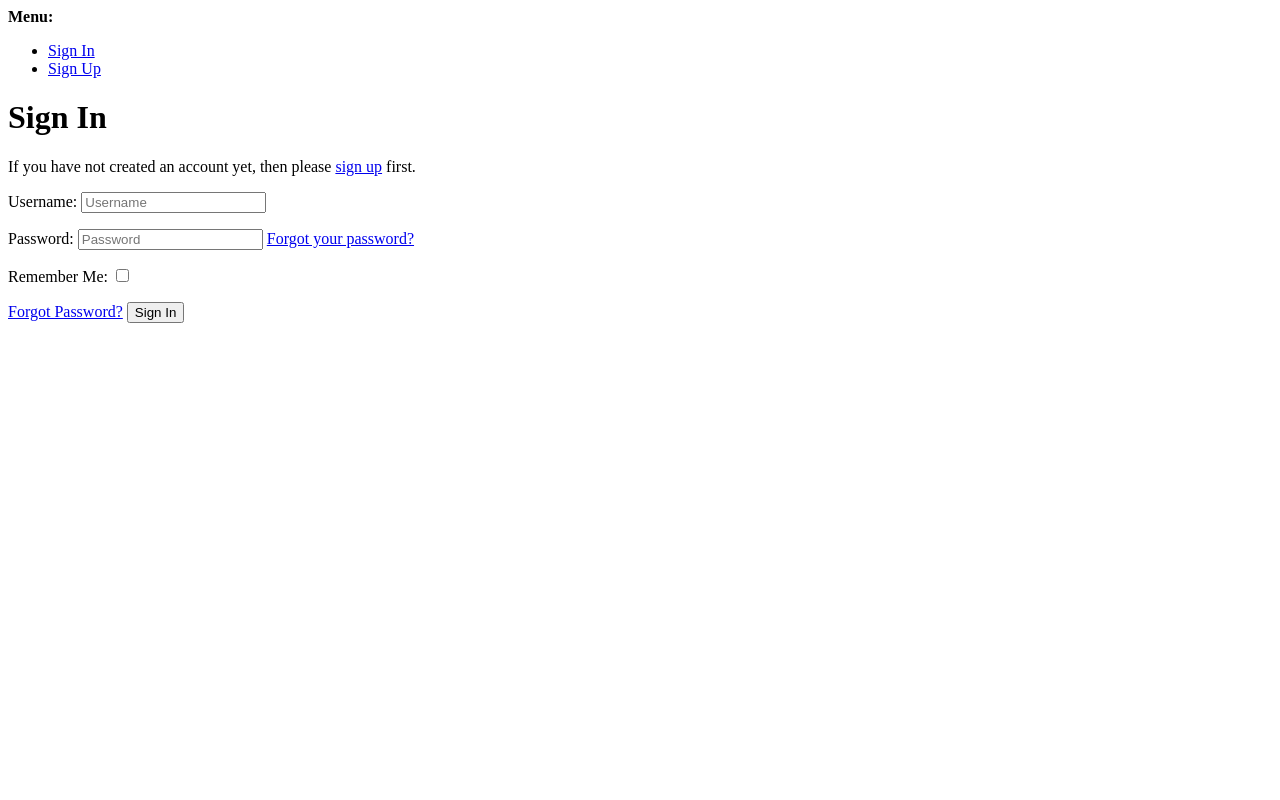
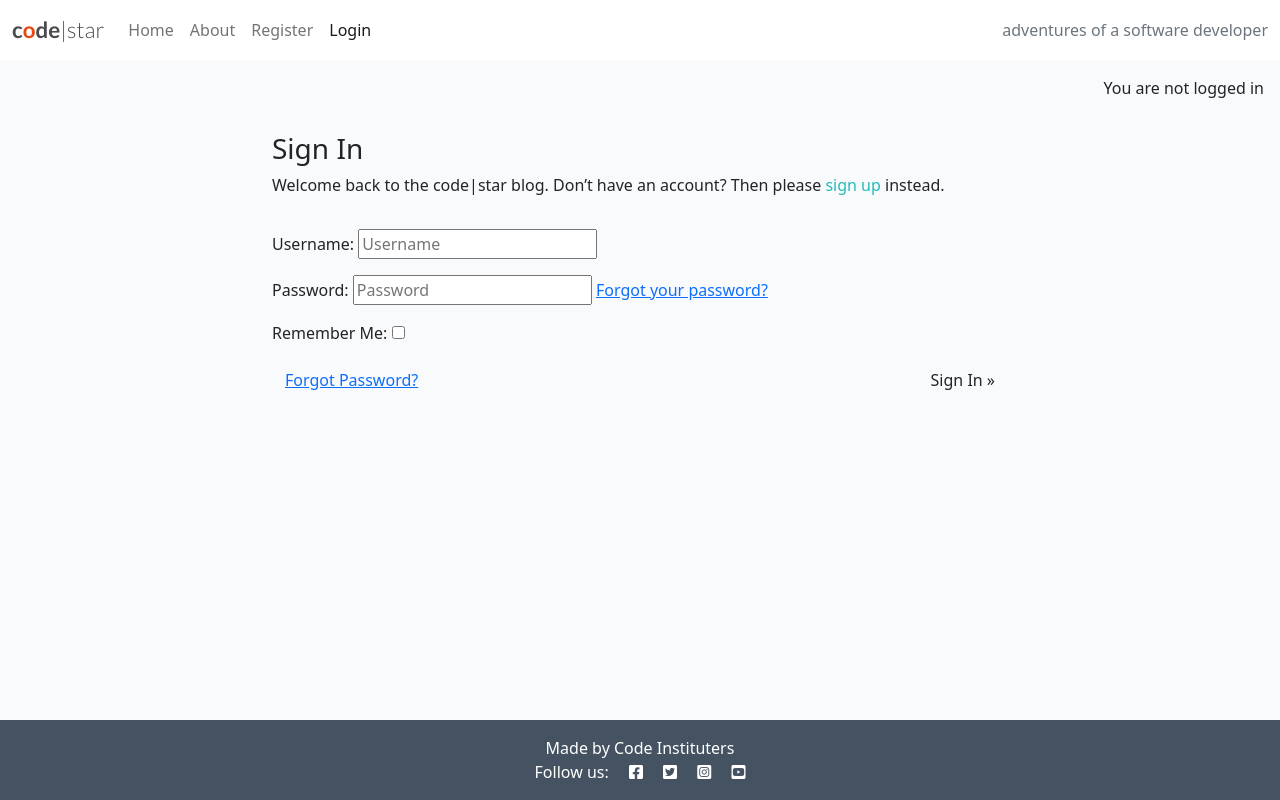
Before and after one commit to Victor400/codestar_blog, a Django app: page /accounts/login/ in a window 1280 px wide. Run offline with Django 4.2, Linux system fonts and the light colour scheme; some libraries are stand-ins or nearby versions.

Commit message:
Style login page to match project design using Bootstrap and base layout
- Updated templates/account/login.html to extend base.html
- Replaced default AllAuth markup with Bootstrap grid and classes
- Removed unused social login section
- Added helpful message and styled button and password reset link

```diff
--- a/templates/account/login.html
+++ b/templates/account/login.html
@@ -1,46 +1,37 @@
-{% extends "account/base.html" %}
-
+{% extends "base.html" %}
 {% load i18n %}
-{% load account socialaccount %}
 
 {% block head_title %}{% trans "Sign In" %}{% endblock head_title %}
 
 {% block content %}
+<div class="container">
+  <div class="row">
+    <div class="col-md-8 mt-3 offset-md-2">
+      <h3>{% trans "Sign In" %}</h3>
 
-<h1>{% trans "Sign In" %}</h1>
-
-{% get_providers as socialaccount_providers %}
-
-{% if socialaccount_providers %}
-<p>{% blocktrans with site.name as site_name %}Please sign in with one
-of your existing third party accounts. Or, <a href="{{ signup_url }}">sign up</a>
-for a {{ site_name }} account and sign in below:{% endblocktrans %}</p>
-
-<div class="socialaccount_ballot">
-
-  <ul class="socialaccount_providers">
-    {% include "socialaccount/snippets/provider_list.html" with process="login" %}
-  </ul>
-
-  <div class="login-or">{% trans 'or' %}</div>
-
+      <p>{% blocktrans %}
+        Welcome back to the code|star blog.
+        Don’t have an account? Then please
+        <a class="link" href="{{ signup_url }}">sign up</a>
+        instead.
+      {% endblocktrans %}</p>
+    </div>
   </div>
 
-{% include "socialaccount/snippets/login_extra.html" %}
-
-{% else %}
-<p>{% blocktrans %}If you have not created an account yet, then please
-<a href="{{ signup_url }}">sign up</a> first.{% endblocktrans %}</p>
-{% endif %}
-
-<form class="login" method="POST" action="{% url 'account_login' %}">
+  <div class="row">
+    <div class="col-md-8 mt-3 offset-md-2">
+      <form class="login" method="post" action="{% url 'account_login' %}">
         {% csrf_token %}
         {{ form.as_p }}
         {% if redirect_field_value %}
         <input type="hidden" name="{{ redirect_field_name }}" value="{{ redirect_field_value }}" />
         {% endif %}
-  <a class="button secondaryAction" href="{% url 'account_reset_password' %}">{% trans "Forgot Password?" %}</a>
-  <button class="primaryAction" type="submit">{% trans "Sign In" %}</button>
+        <div class="d-flex justify-content-between align-items-center">
+          <a class="btn btn-link" href="{% url 'account_reset_password' %}">{% trans "Forgot Password?" %}</a>
+          <button class="btn btn-signup" type="submit">{% trans "Sign In" %} &raquo;</button>
+        </div>
       </form>
-
+    </div>
+  </div>
+</div>
 {% endblock content %}
```
Lines whose indentation alone changed are shown as unchanged.
